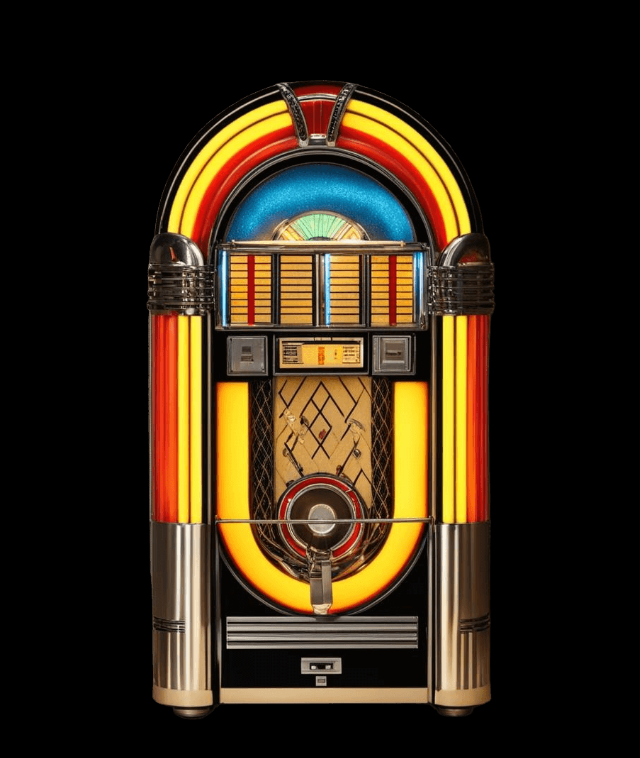
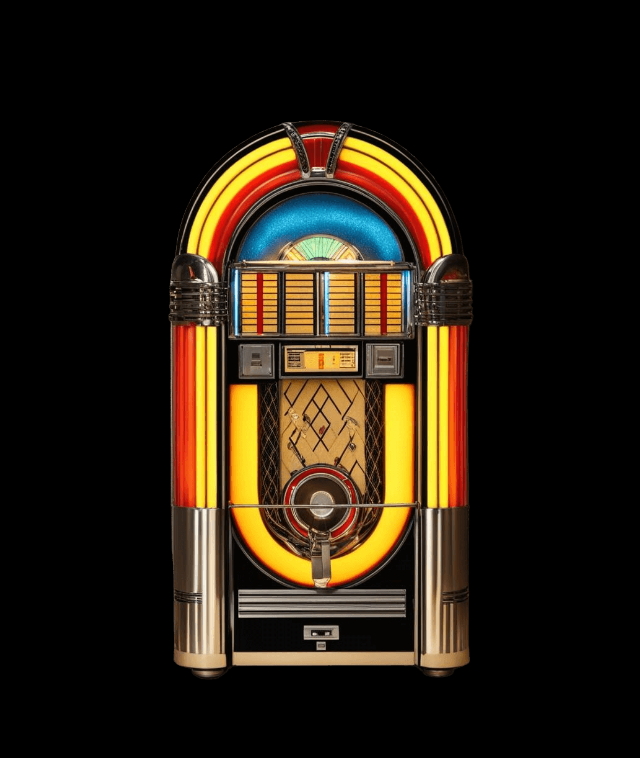
Before and after one commit to jllaneras/ajukebox, a plain HTML site: page index.html in a window 1280 px wide. Shown: the whole page, without its empty margins (319-959 px from the left). Drawn offline with Linux system fonts and the light colour scheme.

Commit message:
Tweak CSS

```diff
--- a/index.html
+++ b/index.html
@@ -8,7 +8,7 @@
     <script src="script.js"></script>
   </head>
   <body>
-    <input type="image" src="ajukebox.png" onclick="aj.play()" />
+    <input title="Play a song!" type="image" src="ajukebox.png" onclick="aj.play()" />
   </body>
 </html>
 <!-- made with ❤️ for aj -->
--- a/script.js
+++ b/script.js
@@ -7,16 +7,16 @@ class Track {
     this.name = name;
     this.providers = {
       tidal: {
-         browser: "https://listen.tidal.com/track/" + tidalId,
-	 app: "tidal://track/" + tidalId
+        browser: "https://listen.tidal.com/track/" + tidalId,
+	      app: "tidal://track/" + tidalId
       },
       spotify: {
-	 browser: "https://open.spotify.com/track/" + spotifyId,
-	 app: "spotify:track:" + spotifyId + ":play"
+	      browser: "https://open.spotify.com/track/" + spotifyId,
+	      app: "spotify:track:" + spotifyId + ":play"
       },
       multi: {
-        browser: "https://tidal.com/browse/track/" + tidalId + "?u",
-        app: "https://tidal.com/browse/track/" + tidalId + "?u"
+        browser: "https://tidal.com/browse/track/" + tidalId + "/u",
+        app: "https://tidal.com/browse/track/" + tidalId + "/u"
       }
     };
   }
--- a/style.css
+++ b/style.css
@@ -1,10 +1,11 @@
 body {
   background-color: black;
+  animation: fade-in 1s ease;
 }
 
 input[type=image] {
-  max-width: 80%;
-  max-height: 80%;
+  max-width: 70%;
+  max-height: 70%;
   bottom: 0;
   left: 0;
   margin: auto;
@@ -14,7 +15,6 @@ input[type=image] {
   top: 0;
   object-fit: contain;
   -webkit-tap-highlight-color: transparent;
-  animation: fade-in 1s ease-in;
 }
 
 @keyframes fade-in {
```
